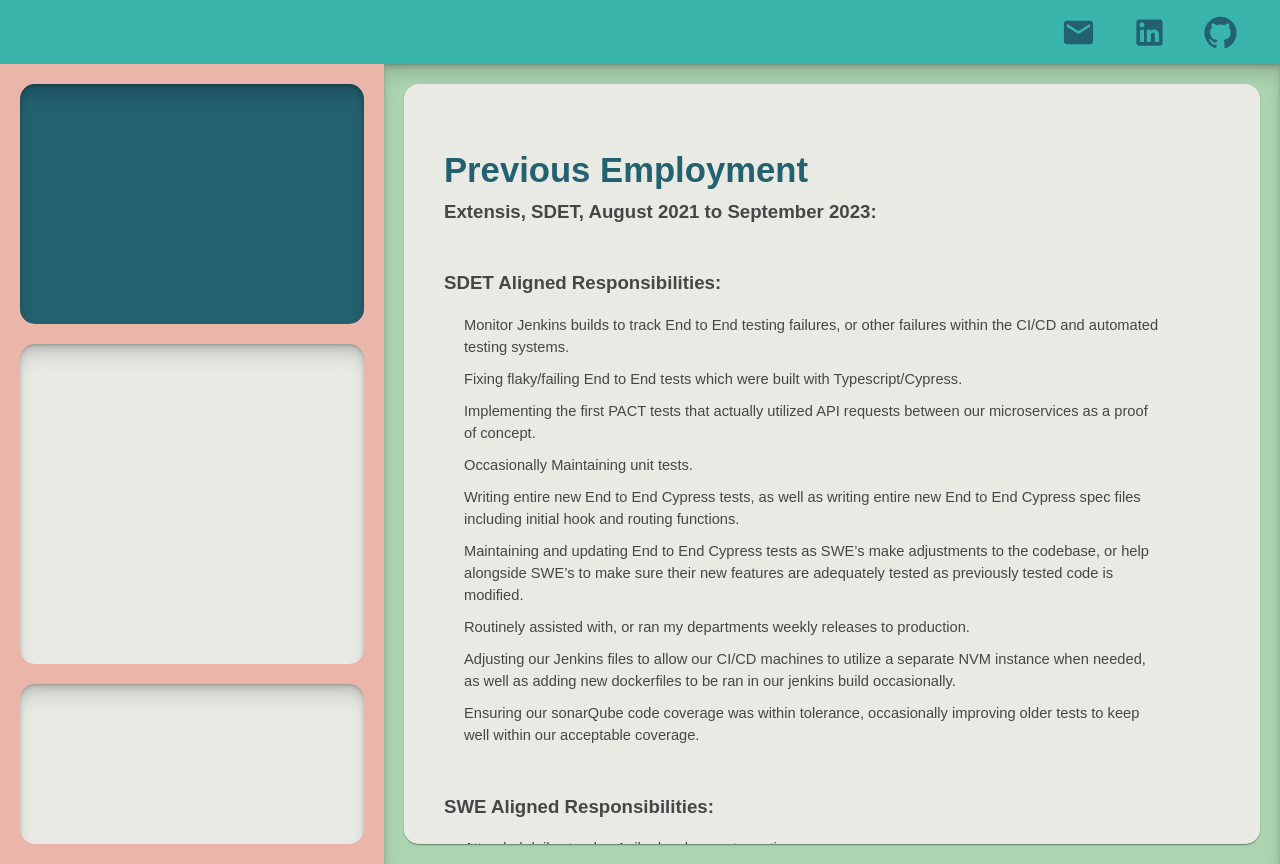
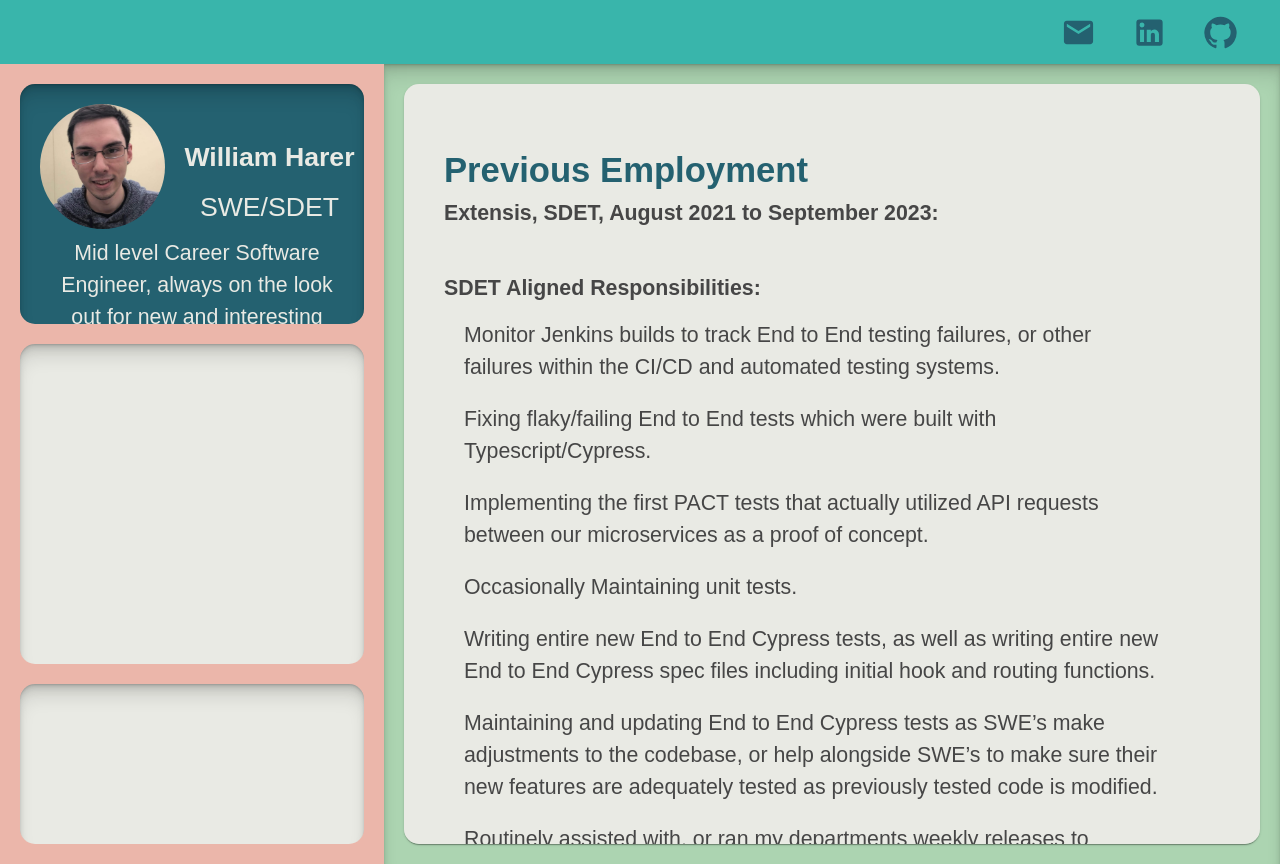
Before and after one commit to WilliamHarer/resumewebpage, a Next.js app: page / in a window 1280 px wide. Built offline with nearby package versions, Linux system fonts and the light colour scheme.

Commit message:
Added avatar, blurb, div structure, name, and titles

```diff
--- a/src/View/Components/InfoCard.tsx
+++ b/src/View/Components/InfoCard.tsx
@@ -7,7 +7,7 @@ import React, {ReactElement} from "react";
 // };
 interface InfoCardProps {
     text?: string;
-    children?: ReactElement;
+    children?: ReactElement|ReactElement[];
     height?: string;
     backgroundColor?: string;
 }
--- a/src/View/Components/ResumeText/PreviousEmployment.tsx
+++ b/src/View/Components/ResumeText/PreviousEmployment.tsx
@@ -7,9 +7,9 @@ export default function PreviousEmployment() {
             marginRight: '40px',
             marginBottom: '20px',}}>
             <span className="c6 c12" style={{fontSize:'26pt', fontWeight:'bold'}}>Previous Employment</span>
-            <p className="c4" style={{marginTop:5}}><span className="c9 c6" style={{fontSize:'14pt'}}>Extensis, SDET, August 2021 to September 2023:</span></p>
-            <p className="c4" style={{marginTop:50}}><span className="c9 c6" style={{fontSize:'14pt'}}>SDET Aligned Responsibilities:</span></p>
-            <p className="c7" style={{lineHeight:1.5, marginLeft:20, marginRight:20, marginTop: 20, marginBottom: 20,maxWidth:'90%', fontSize:'11pt'}}>
+            <p className="c4" style={{marginTop:5}}><span className="c9 c6" style={{fontSize:'16pt'}}>Extensis, SDET, August 2021 to September 2023:</span></p>
+            <p className="c4" style={{marginTop:50}}><span className="c9 c6" style={{fontSize:'16pt'}}>SDET Aligned Responsibilities:</span></p>
+            <p className="c7" style={{lineHeight:1.5, marginLeft:20, marginRight:20, marginTop: 20, marginBottom: 20,maxWidth:'90%', fontSize:'16pt'}}>
                 Monitor Jenkins builds to track End to End testing failures, or other failures within the CI/CD and automated testing systems.<br/>
                 Fixing flaky/failing End to End tests which were built with Typescript/Cypress.<br/>
                 Implementing the first PACT tests that actually utilized API requests between our microservices as a proof of concept.<br/>
@@ -21,7 +21,7 @@ export default function PreviousEmployment() {
                 Ensuring our sonarQube code coverage was within tolerance, occasionally improving older tests to keep well within our acceptable coverage.<br/>
             </p>
             <p className="c4" style={{marginTop:50}}><span className="c9 c6" style={{fontSize:'14pt'}}>SWE Aligned Responsibilities:</span></p>
-            <p className="c7" style={{lineHeight:1.5, marginLeft:20, marginRight:20, marginTop: 20, paddingBottom:60,maxWidth:'90%', fontSize:'11pt'}}>
+            <p className="c7" style={{lineHeight:1.5, marginLeft:20, marginRight:20, marginTop: 20, paddingBottom:60,maxWidth:'90%', fontSize:'16pt'}}>
                 Attended daily standup Agile development meetings.<br/>
                 Understanding our codebase across multiple microservices.<br/>
                 Tracking down bugs within our stack and microservices, and implementing solutions.<br/>
--- a/src/app/globals.css
+++ b/src/app/globals.css
@@ -198,7 +198,7 @@ li.li-bullet-0:before {
 br {
     content: "";
     display: block;
-    margin: 10px 0;
+    margin: 20px 0;
 }
 .lst-kix_6iageiwv7wcp-0 > li:before {
     content: "\0025cf   "
--- a/src/app/page.tsx
+++ b/src/app/page.tsx
@@ -2,13 +2,29 @@ import InfoPaper from "@/View/Components/InfoPaper";
 import PreviousEmployment from "@/View/Components/ResumeText/PreviousEmployment";
 import React from "react";
 import InfoCard from "@/View/Components/InfoCard";
-
+import Image from 'next/image'
+import Avatar from '../../public/Assets/Avatar.jpg'
 export default function Home() {
   return (
       <main style={{height:'100%'}}>
           <div style={{height:'100%', display: 'flex'}}>
               <div className={'LandingDivLeft'} style={{height:'100%', maxWidth: '30%', flex:1, backgroundColor:'#EBB6AA', flexShrink: 0}}>
-                  <InfoCard backgroundColor={'#246170'} height={'30%'}/>
+                  <InfoCard backgroundColor={'#246170'} height={'30%'}>
+                      <div style={{display:'flex',flexDirection:'column'}}>
+                          <div style={{maxHeight:'60%',maxWidth:'100%', flex:1, flexShrink:0, display:'flex',flexDirection:'row' }}>
+                              <div style={{maxHeight:'60%',marginLeft:'10px', marginTop: '10px', marginRight:'20px', flex:1, flexShrink:0, maxWidth:'125px'}}>
+                                  <Image src={Avatar} alt={'Headshot'} width={125} height={125} style={{borderRadius:200, marginLeft:'10px', marginTop: '10px', flex:1, flexShrink:0, maxWidth:'125px'}}/>
+                              </div>
+                              <div className={'NameAndTitle'} style={{flex:1, flexShrink:0, maxHeight:'60%',maxWidth:'75%',textAlign:'center', marginTop:'40pt'}}>
+                                  <p style={{fontSize:'20pt', fontWeight: 'Bold', color:'#E9EAE4'}}>William Harer</p>
+                                  <p style={{fontSize:'20pt', color:'#E9EAE4', marginTop: '10px'}}>SWE/SDET</p>
+                              </div>
+                          </div>
+                          <div className={'Blurb'} style={{marginTop:'10px',marginLeft:'10px', maxWidth:'100%', maxHeight:'40%', textAlign:'center'}}>
+                              <p style={{marginLeft:'20px',marginRight:'20px',marginBottom:'20px',fontSize:'16pt',color:'#E9EAE4'}}>Mid level Career Software Engineer, always on the look out for new and interesting tech to study.</p>
+                          </div>
+                      </div>
+                  </InfoCard>
                   <InfoCard height={'40%'}/>
                   <InfoCard height={'20%'}/>
               </div>
```
Also changed, not shown: public/Assets/Avatar.jpg (added).
